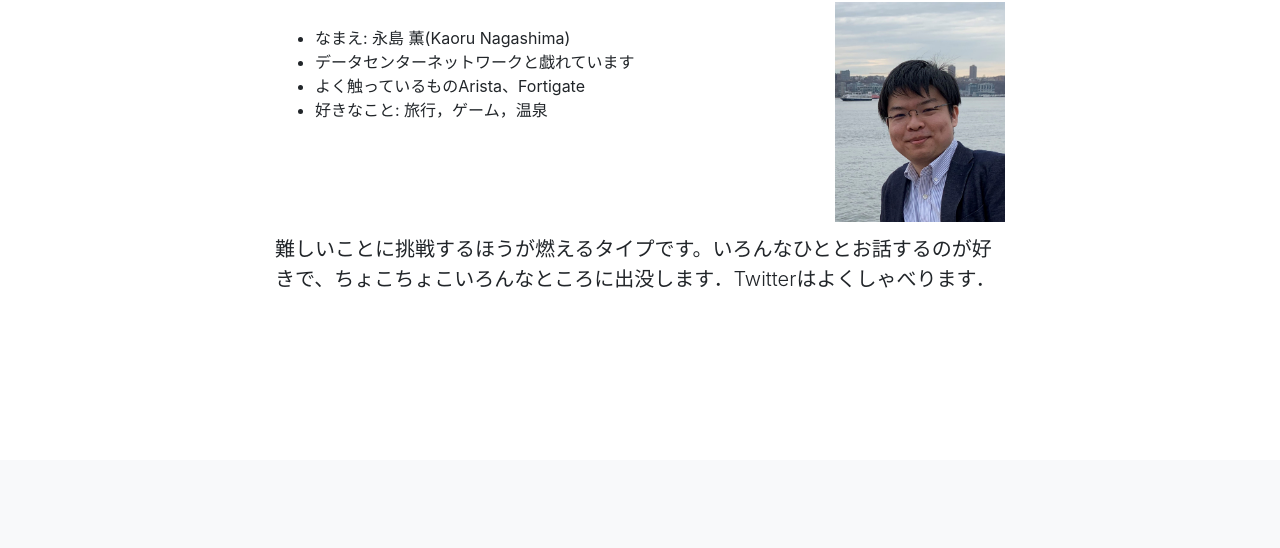
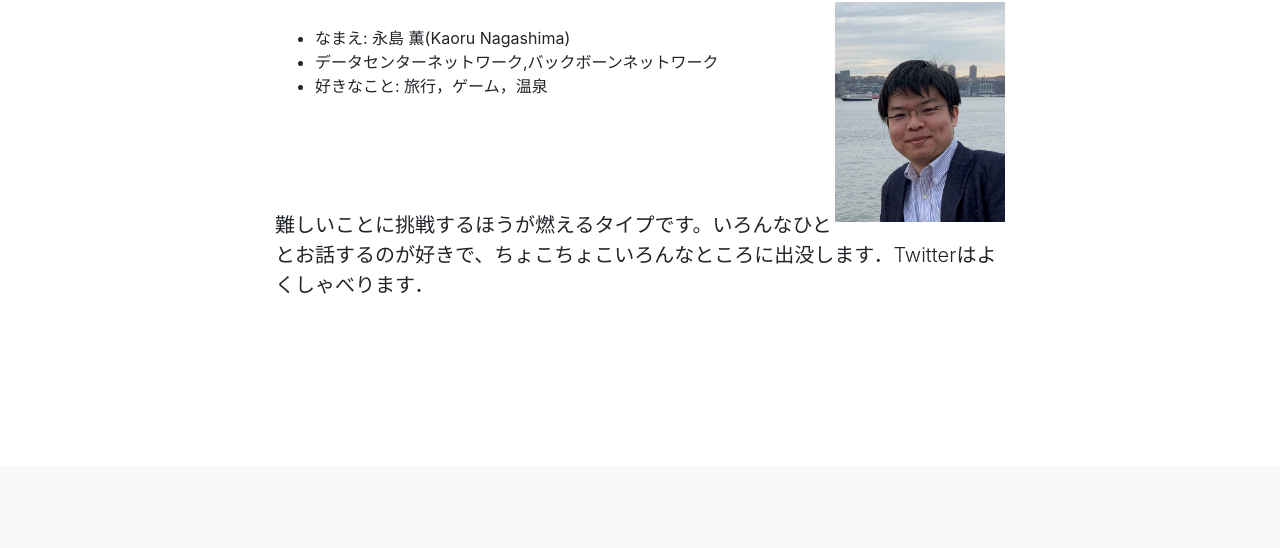
Before and after one commit to nkchan/nkchan.github.io, a website with bundled scripts: page index.html in a window 1280 px wide. Shown: the part 552-1100 px from the top of the page. Built offline with nearby package versions, Linux system fonts and the light colour scheme.

Commit message:
change test

```diff
--- a/index.html
+++ b/index.html
@@ -66,8 +66,7 @@
           <br>
           <ul>
             <li>なまえ: 永島 薫(Kaoru Nagashima)</li>
-            <li>データセンターネットワークと戯れています</li>
-            <li>よく触っているものArista、Fortigate</li>
+            <li>データセンターネットワーク,バックボーンネットワーク</li>
             <li>好きなこと: 旅行，ゲーム，温泉</li>
           </ul>
           <br><br><br><br>
```
